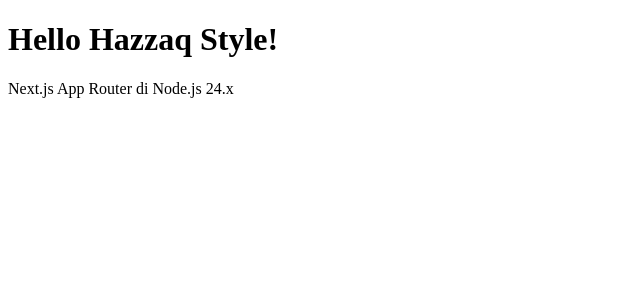
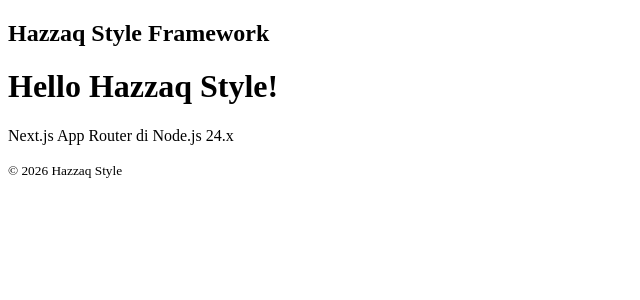
Before and after one commit to noorhazzaq/nh, a Next.js app: page / in a window 1280 px wide. Shown: the top 300 px of the page, without its empty margins (0-640 px from the left). Built offline with nearby package versions, Linux system fonts and the light colour scheme.

Commit message:
Create layout.js

```diff
--- /dev/null
+++ b/app/layout.js
@@ -0,0 +1,15 @@
+export default function RootLayout({ children }) {
+  return (
+    <html lang="en">
+      <body>
+        <header>
+          <h2>Hazzaq Style Framework</h2>
+        </header>
+        {children}
+        <footer>
+          <small>© 2026 Hazzaq Style</small>
+        </footer>
+      </body>
+    </html>
+  )
+}
```
